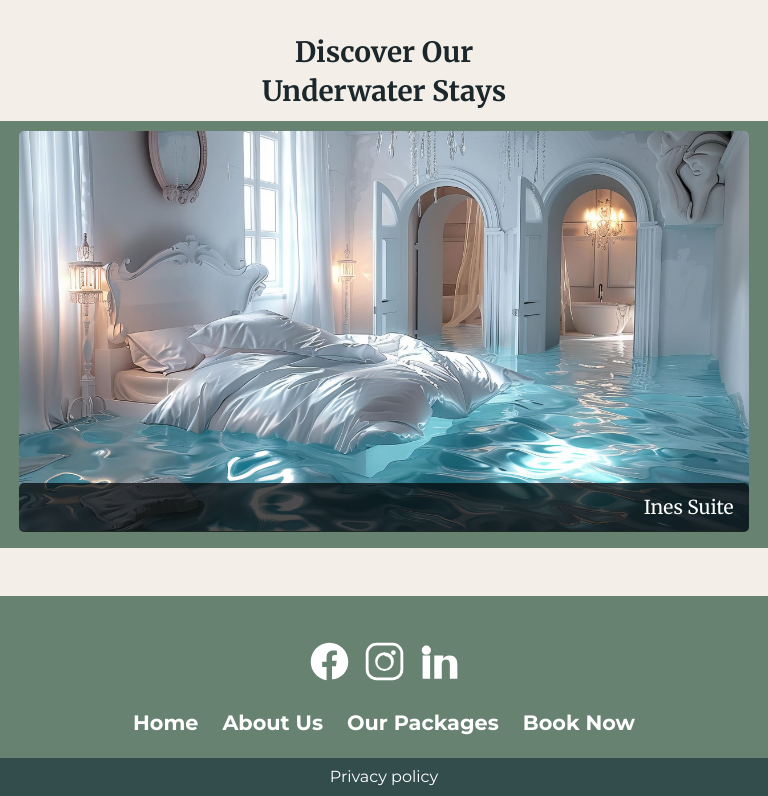
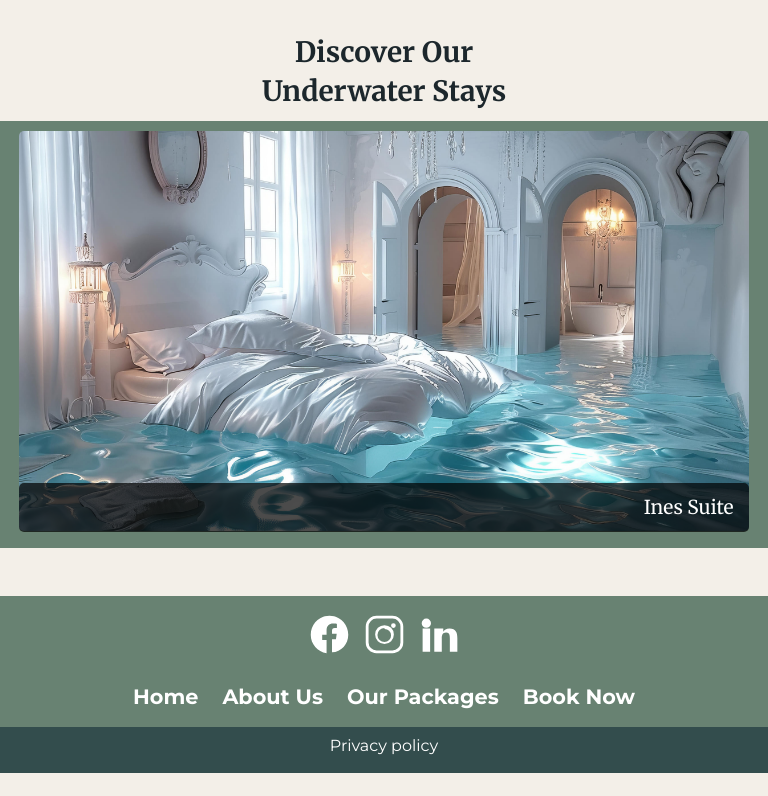
Before and after one commit to maria-jon/poseidon, a Vue app: page / in a window 768 px wide. Shown: the part 908-1704 px from the top of the page. After the commit the page ends 1681 px from the top, so only its background shows below. Built offline with nearby package versions, Linux system fonts and the light colour scheme.

Commit message:
(style): change footer nav to columns in mobile

```diff
--- a/src/components/FooterSection.vue
+++ b/src/components/FooterSection.vue
@@ -22,21 +22,22 @@ import { RouterLink } from 'vue-router'
 </template>
 <style scoped lang="scss">
 @import '@/style/variables.scss';
+
 .menu-footer {
   background-color: $color-primary-medium;
   color: #fff;
-  min-height: 200px;
   width: 100vw;
-  position: relative;
   display: flex;
   justify-content: center;
   align-items: center;
   background-origin: border-box;
   margin-top: 3rem;
   overflow: visible;
+
   .menu-container {
-    margin-bottom: 1rem;
+    width: 100%;
   }
+
   .menu-list {
     list-style: none;
     margin-top: 1rem;
@@ -45,11 +46,21 @@ import { RouterLink } from 'vue-router'
     justify-content: center;
     gap: 1.5rem;
     padding: 0;
+    flex-direction: column;
   }
+
+  @media (min-width: 768px) {
+    .menu-list {
+      flex-direction: row;
+    }
+  }
+
   a {
     color: #fff;
     display: inline-block;
     font-size: 1.3rem;
+    text-align: center;
+
     &:hover {
       color: $color-primary-light;
       text-decoration: none;
@@ -58,24 +69,16 @@ import { RouterLink } from 'vue-router'
 
   .privacy-text {
     text-align: center;
-    position: absolute;
     font-weight: 400;
     font-size: 1rem;
     color: #fff;
     background-color: $color-primary-dark;
     padding: 0.5rem;
+    padding-bottom: 1rem;
+    margin-top: auto;
     bottom: 0;
     width: 100%;
     left: 0;
   }
 }
-
-@media (max-width: 768px) {
-  .menu-footer ul {
-    flex-direction: column;
-    align-items: center;
-    gap: 0.7rem;
-    min-height: 200px;
-  }
-}
 </style>
```
